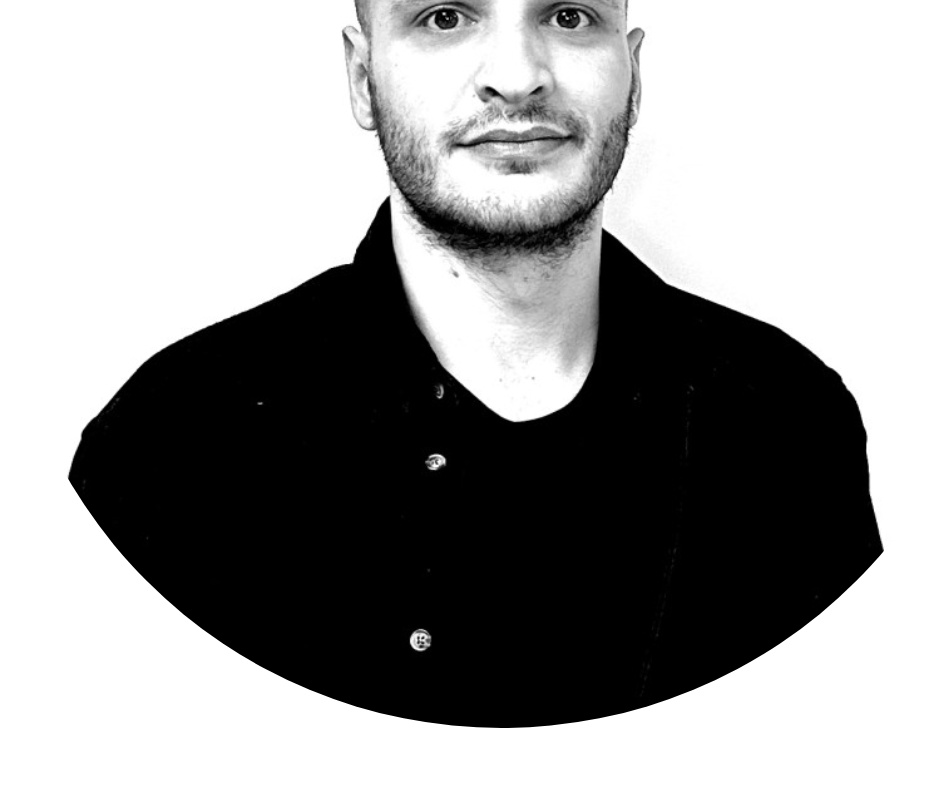
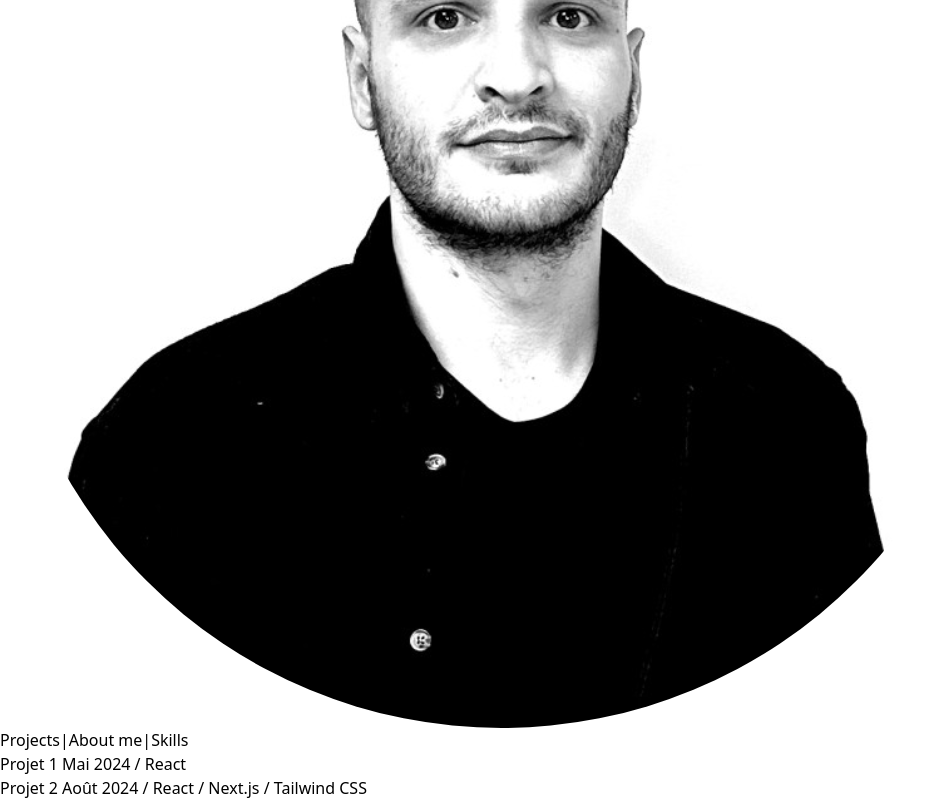
Before and after one commit to Willzebud/Portfolio, a Next.js app: page / in a window 1280 px wide. Shown: the part 451-1251 px from the top of the page, without its empty margins (0-946 px from the left). Before the commit the page ends 1179 px from the top, so only its background shows below. Built offline with nearby package versions, Linux system fonts and the light colour scheme; a web font is replaced by a local one.

Commit message:
Version 1.4

```diff
--- /dev/null
+++ b/app/_components/AboutMeContent.tsx
@@ -0,0 +1,9 @@
+const AboutMeContent = () => {
+  return (
+    <div>
+      <p>Hello again! Thanks for scrolling this far! 👩‍💻...</p>
+    </div>
+  );
+};
+
+export default AboutMeContent;
--- a/app/_components/Header.tsx
+++ b/app/_components/Header.tsx
@@ -7,7 +7,7 @@ import { GithubIcon } from "./icons/GithubIcon";
 
 export const Header = () => {
   return (
-    <header className="sticky top-0 py-4">
+    <header className="sticky top-0 py-4 bg-background">
       <Section className="flex items-baseline">
         <h1 className="text-lg font-bold card-foreground font-caption">
           willyam.com
--- /dev/null
+++ b/app/_components/PortfolioSections.tsx
@@ -0,0 +1,60 @@
+"use client";
+
+import { useState } from "react";
+import { cn } from "@/lib/utils";
+import { Section } from "./Section"; // Assuming this is your section wrapper component
+import ProjectsContent from "./ProjectsContent";
+import AboutMeContent from "./AboutMeContent";
+import SkillsContent from "./SkillsContent";
+
+export const PortfolioSection = () => {
+  const [activeTab, setActiveTab] = useState("projects");
+
+  const handleTabClick = (tab: string) => {
+    setActiveTab(tab);
+  };
+
+  return (
+    <Section className="flex flex-col items-center gap-6 mt-8">
+      {/* Navigation Tabs */}
+      <nav className="flex space-x-4 text-lg font-medium">
+        <button
+          onClick={() => handleTabClick("projects")}
+          className={cn(
+            activeTab === "projects" ? "text-primary" : "text-foreground",
+            "hover:text-primary transition-colors duration-300"
+          )}
+        >
+          Projects
+        </button>
+        <span>|</span>
+        <button
+          onClick={() => handleTabClick("about")}
+          className={cn(
+            activeTab === "about" ? "text-primary" : "text-foreground",
+            "hover:text-primary transition-colors duration-300"
+          )}
+        >
+          About me
+        </button>
+        <span>|</span>
+        <button
+          onClick={() => handleTabClick("skills")}
+          className={cn(
+            activeTab === "skills" ? "text-primary" : "text-foreground",
+            "hover:text-primary transition-colors duration-300"
+          )}
+        >
+          Skills
+        </button>
+      </nav>
+
+      {/* Content for each tab */}
+      <div className="w-full max-w-4xl h-96 mt-4 mb-8 p-6 bg-background border border-accent rounded shadow-md transition-all duration-500">
+        {activeTab === "projects" && <ProjectsContent />}
+        {activeTab === "about" && <AboutMeContent />}
+        {activeTab === "skills" && <SkillsContent />}
+      </div>
+    </Section>
+  );
+};
--- /dev/null
+++ b/app/_components/ProjectsContent.tsx
@@ -0,0 +1,10 @@
+const ProjectsContent = () => {
+  return (
+    <div>
+      <p>Projet 1 Mai 2024 / React</p>
+      <p>Projet 2 Août 2024 / React / Next.js / Tailwind CSS</p>
+    </div>
+  );
+};
+
+export default ProjectsContent;
--- /dev/null
+++ b/app/_components/SkillsContent.tsx
@@ -0,0 +1,11 @@
+import React from "react";
+
+const SkillsContent = () => {
+  return (
+    <div>
+      <p>React, Next.js, Tailwind CSS, TypeScript, etc.</p>
+    </div>
+  );
+};
+
+export default SkillsContent;
--- a/app/page.tsx
+++ b/app/page.tsx
@@ -1,5 +1,6 @@
 import { Header } from "./_components/Header";
 import { Hero } from "./_components/Hero";
+import { PortfolioSection } from "./_components/PortfolioSections";
 import { Spacing } from "./_components/Spacing";
 
 export default function Home() {
@@ -10,6 +11,10 @@ export default function Home() {
       <Spacing size="md" />
 
       <Hero />
+
+      <Spacing size="md" />
+
+      <PortfolioSection />
     </main>
   );
 }
```
